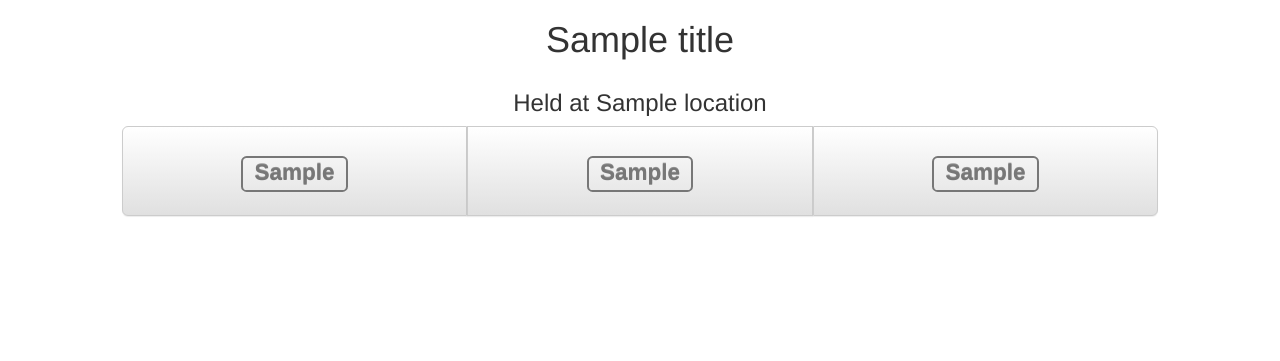
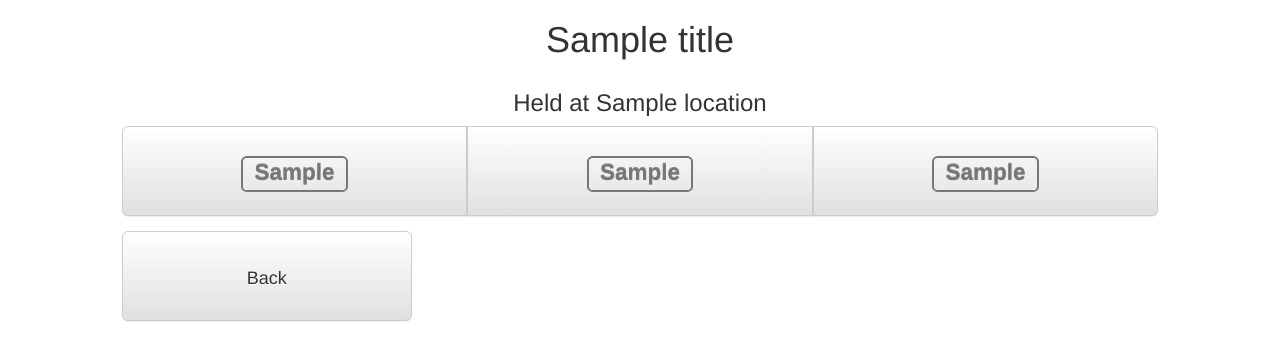
Before and after one commit to CapitalD/triangle-test, a Node project: template views/test.jade in a window 1280 px wide. Shown: the top 361 px of the page. Run offline with Node 20 templates, Linux system fonts and the light colour scheme; the template is opened without the code that fills it: most values are stand-ins (such as "Sample title", 1, 10 or a date in 2020); some libraries are stand-ins or nearby versions.

Commit message:
Test back button

```diff
--- a/views/test.jade
+++ b/views/test.jade
@@ -45,6 +45,11 @@ block content
                     else
                       | &nbsp;&nbsp;
 
+    .row
+      .col-sm-3.col-xs-offset-1.col-xs-5
+        a.btn.btn-lg.btn-default.btn-block.option-button(href='/tests/', role='button', name='back') Back
+      .col-sm-3.col-sm-offset-4.col-xs-5
+
 block body_end
   script(type='text/javascript', src='/javascripts/triangle.js')
   script(type='text/javascript').
```
